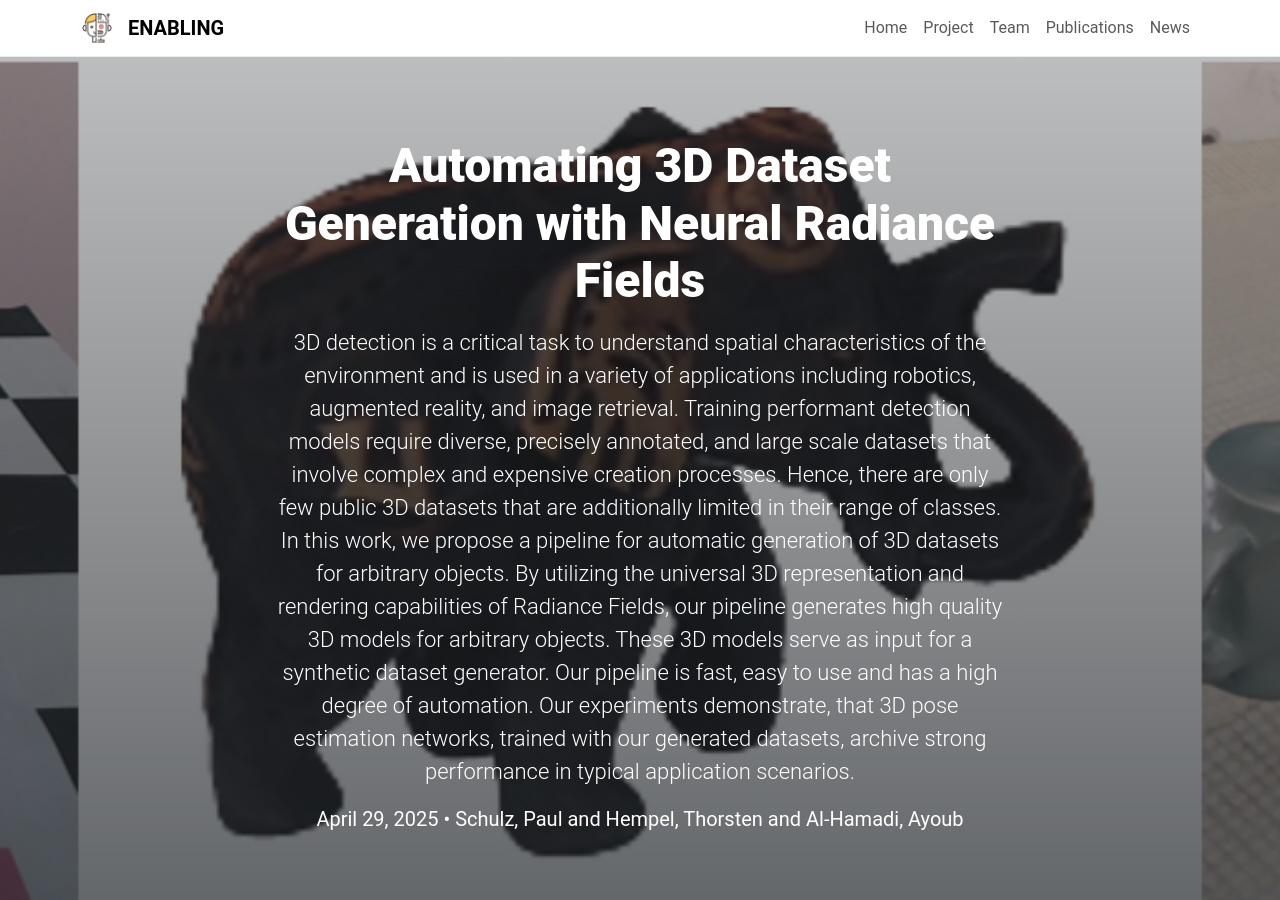
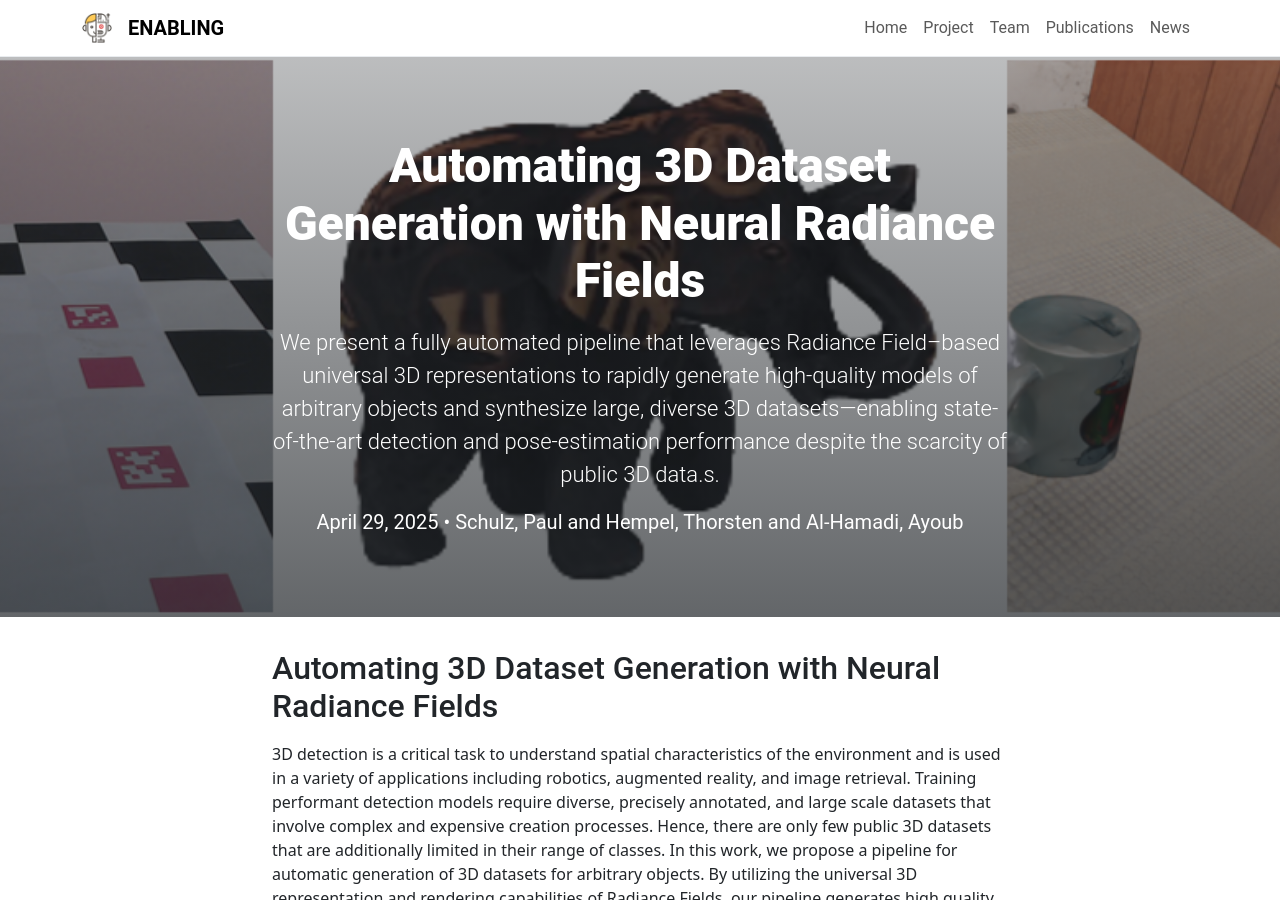
Before and after one commit to ovgu-nit/enabling, a Jekyll site: the page built from _posts/2025-04-29-Automating3DdetectionRadianceFields.md, in a window 1280 px wide and 900 px high. Built offline with Jekyll 4.4.1, drawn with Linux system fonts in a browser that asks for light colours.

Commit message:
Add files via upload

```diff
--- a/_posts/2025-04-29-Automating3DdetectionRadianceFields.md
+++ b/_posts/2025-04-29-Automating3DdetectionRadianceFields.md
@@ -1,6 +1,6 @@
 ---
 title: "Automating 3D Dataset Generation with Neural Radiance Fields"
-description: 3D detection is a critical task to understand spatial characteristics of the environment and is used in a variety of applications including robotics, augmented reality, and image retrieval. Training performant detection models require diverse, precisely annotated, and large scale datasets that involve complex and expensive creation processes. Hence, there are only few public 3D datasets that are additionally limited in their range of classes. In this work, we propose a pipeline for automatic generation of 3D datasets for arbitrary objects. By utilizing the universal 3D representation and rendering capabilities of Radiance Fields, our pipeline generates high quality 3D models for arbitrary objects. These 3D models serve as input for a synthetic dataset generator. Our pipeline is fast, easy to use and has a high degree of automation. Our experiments demonstrate, that 3D pose estimation networks, trained with our generated datasets, archive strong performance in typical application scenarios.
+description: We present a fully automated pipeline that leverages Radiance Field–based universal 3D representations to rapidly generate high-quality models of arbitrary objects and synthesize large, diverse 3D datasets—enabling state-of-the-art detection and pose-estimation performance despite the scarcity of public 3D data.s.
 
 background: /assets/theme/images/Teaser.png
 author: [Schulz, Paul and Hempel, Thorsten and Al-Hamadi, Ayoub]
```
